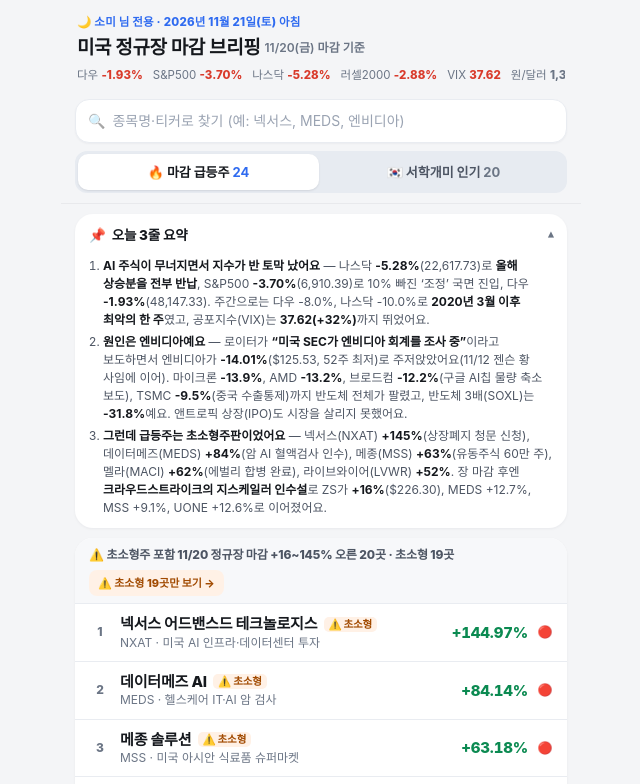
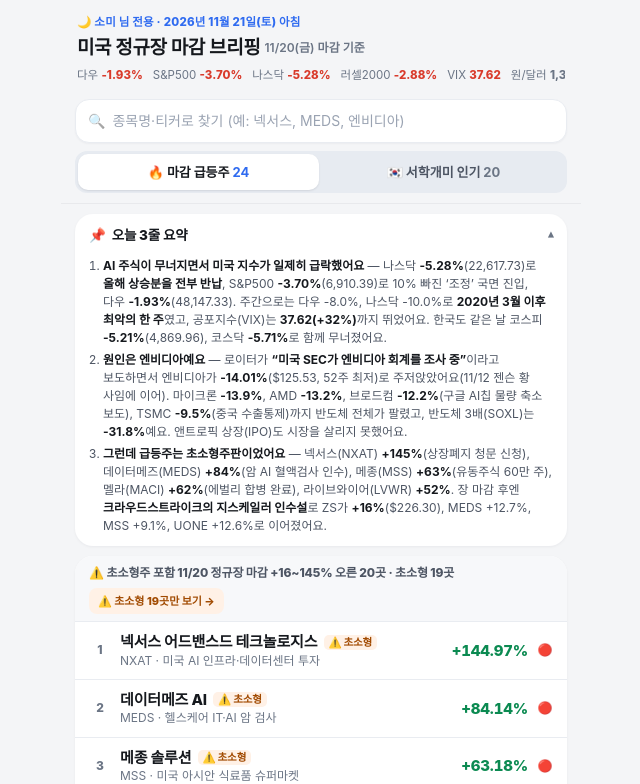
Before and after one commit to phlox32231-max/us-stocks-dashboard, a plain HTML site: page index.html in a window 1280 px wide. Shown: the top 784 px of the page, without its empty margins (319-959 px from the left). Drawn offline with Linux system fonts and the light colour scheme.

Commit message:
Polish close dashboard copy 2026-11-21

```diff
--- a/index.html
+++ b/index.html
@@ -238,7 +238,7 @@
     <details class="gist" id="gist" open>
       <summary><span aria-hidden="true">📌</span> 오늘 3줄 요약 <span class="chev" aria-hidden="true">▾</span></summary>
       <ol>
-        <li><b>AI 주식이 무너지면서 지수가 반 토막 났어요</b> — 나스닥 <b>-5.28%</b>(22,617.73)로 <b>올해 상승분을 전부 반납</b>, S&amp;P500 <b>-3.70%</b>(6,910.39)로 10% 빠진 ‘조정’ 국면 진입, 다우 <b>-1.93%</b>(48,147.33). 주간으로는 다우 -8.0%, 나스닥 -10.0%로 <b>2020년 3월 이후 최악의 한 주</b>였고, 공포지수(VIX)는 <b>37.62(+32%)</b>까지 뛰었어요.</li>
+        <li><b>AI 주식이 무너지면서 미국 지수가 일제히 급락했어요</b> — 나스닥 <b>-5.28%</b>(22,617.73)로 <b>올해 상승분을 전부 반납</b>, S&amp;P500 <b>-3.70%</b>(6,910.39)로 10% 빠진 ‘조정’ 국면 진입, 다우 <b>-1.93%</b>(48,147.33). 주간으로는 다우 -8.0%, 나스닥 -10.0%로 <b>2020년 3월 이후 최악의 한 주</b>였고, 공포지수(VIX)는 <b>37.62(+32%)</b>까지 뛰었어요. 한국도 같은 날 코스피 <b>-5.21%</b>(4,869.96), 코스닥 <b>-5.71%</b>로 함께 무너졌어요.</li>
         <li><b>원인은 엔비디아예요</b> — 로이터가 <b>“미국 SEC가 엔비디아 회계를 조사 중”</b>이라고 보도하면서 엔비디아가 <b>-14.01%</b>($125.53, 52주 최저)로 주저앉았어요(11/12 젠슨 황 사임에 이어). 마이크론 <b>-13.9%</b>, AMD <b>-13.2%</b>, 브로드컴 <b>-12.2%</b>(구글 AI칩 물량 축소 보도), TSMC <b>-9.5%</b>(중국 수출통제)까지 반도체 전체가 팔렸고, 반도체 3배(SOXL)는 <b>-31.8%</b>예요. 앤트로픽 상장(IPO)도 시장을 살리지 못했어요.</li>
         <li><b>그런데 급등주는 초소형주판이었어요</b> — 넥서스(NXAT) <b>+145%</b>(상장폐지 청문 신청), 데이터메즈(MEDS) <b>+84%</b>(암 AI 혈액검사 인수), 메종(MSS) <b>+63%</b>(유동주식 60만 주), 멜라(MACI) <b>+62%</b>(에벌리 합병 완료), 라이브와이어(LVWR) <b>+52%</b>. 장 마감 후엔 <b>크라우드스트라이크의 지스케일러 인수설</b>로 ZS가 <b>+16%</b>($226.30), MEDS +12.7%, MSS +9.1%, UONE +12.6%로 이어졌어요.</li>
       </ol>
```
